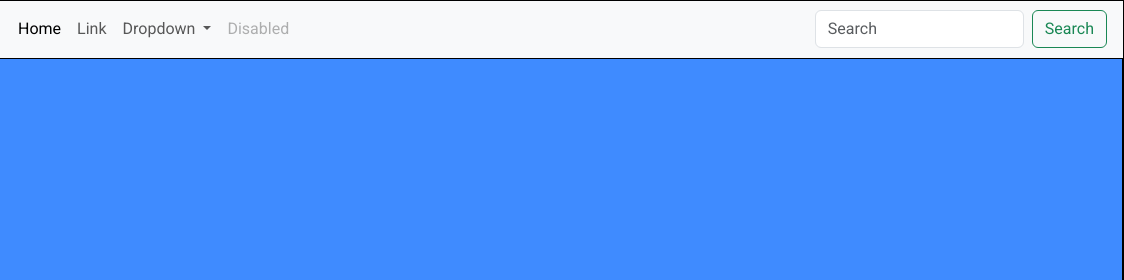
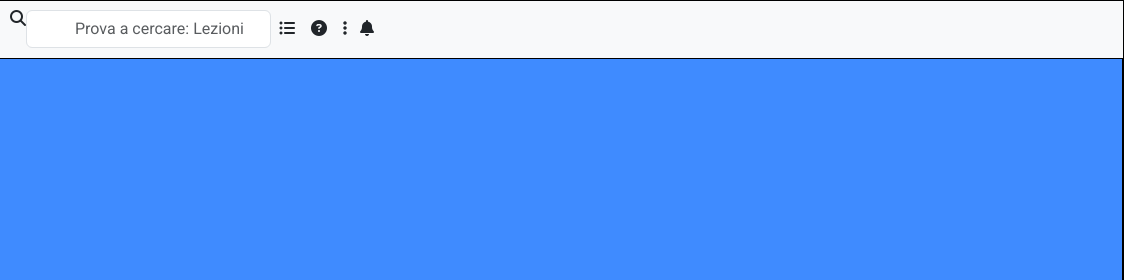
Before and after one commit to AnotherDebug/html-css-bootstrap-dashboard, a plain HTML site: page index.html in a window 1280 px wide. Shown: the top 280 px of the page, 156-1280 px from the left. Drawn offline with nearby package versions, Linux system fonts and the light colour scheme.

Commit message:
[UPDATE]: topbar index

```diff
--- a/index.html
+++ b/index.html
@@ -49,36 +49,37 @@
                 <nav class="navbar navbar-expand-lg bg-body-tertiary px-3 ">
                     <div class="container-fluid">
                         <a class="navbar-brand" href="#"><img src="assets/img/logo.svg" alt=""></a>
-                      <button class="navbar-toggler" type="button" data-bs-toggle="collapse" data-bs-target="#navbarSupportedContent" aria-controls="navbarSupportedContent" aria-expanded="false" aria-label="Toggle navigation">
-                        <span class="navbar-toggler-icon"></span>
+                        <button class="navbar-toggler" type="button" data-bs-toggle="collapse"
+                            data-bs-target="#navbarSupportedContent" aria-controls="navbarSupportedContent"
+                            aria-expanded="false" aria-label="Toggle navigation">
+                            <span class="icon"><i class="fa-solid fa-bell"></i></span>
                         </button>
                         <div class="collapse navbar-collapse" id="navbarSupportedContent">
-                        <ul class="navbar-nav me-auto mb-2 mb-lg-0">
-                          <li class="nav-item">
-                            <a class="nav-link active" aria-current="page" href="#">Home</a>
-                          </li>
-                          <li class="nav-item">
-                            <a class="nav-link" href="#">Link</a>
-                          </li>
-                          <li class="nav-item dropdown">
-                            <a class="nav-link dropdown-toggle" href="#" role="button" data-bs-toggle="dropdown" aria-expanded="false">
-                              Dropdown
-                            </a>
+
+                            <form class="d-flex" role="search">
+                                <i class="fa-solid fa-magnifying-glass"></i>
+                                <input class="form-control me-2 ps-5" type="search"
+                                    placeholder="Prova a cercare: Lezioni di Laravel" aria-label="Search">
+                            </form>
+
+                            <div class="h-menu"><i class="fa-solid fa-list-ul me-3"></i></div>
+
+                            <div class="question"><i class="fa-solid fa-circle-question me-3"></i></div>
+
+                            <div class="e-menu"><i class="fa-solid fa-ellipsis-vertical"></i></div>
+
+                            <div class="dropdown">
+                                <button class="btn" title="dropdown" type="button" data-bs-toggle="dropdown"
+                                    aria-expanded="false">
+                                    <i class="fa-solid fa-bell"></i>
+                                </button>
                                 <ul class="dropdown-menu">
                                     <li><a class="dropdown-item" href="#">Action</a></li>
                                     <li><a class="dropdown-item" href="#">Another action</a></li>
-                              <li><hr class="dropdown-divider"></li>
                                     <li><a class="dropdown-item" href="#">Something else here</a></li>
                                 </ul>
-                          </li>
-                          <li class="nav-item">
-                            <a class="nav-link disabled" aria-disabled="true">Disabled</a>
-                          </li>
-                        </ul>
-                        <form class="d-flex" role="search">
-                          <input class="form-control me-2" type="search" placeholder="Search" aria-label="Search">
-                          <button class="btn btn-outline-success" type="submit">Search</button>
-                        </form>
+                            </div>
+
                         </div>
                     </div>
                 </nav>
@@ -87,6 +88,8 @@
 
         </header>
         <!-- /HEADER -->
+
+
 
 
         <!-- MAIN -->
```
Lines whose indentation alone changed are shown as unchanged.
